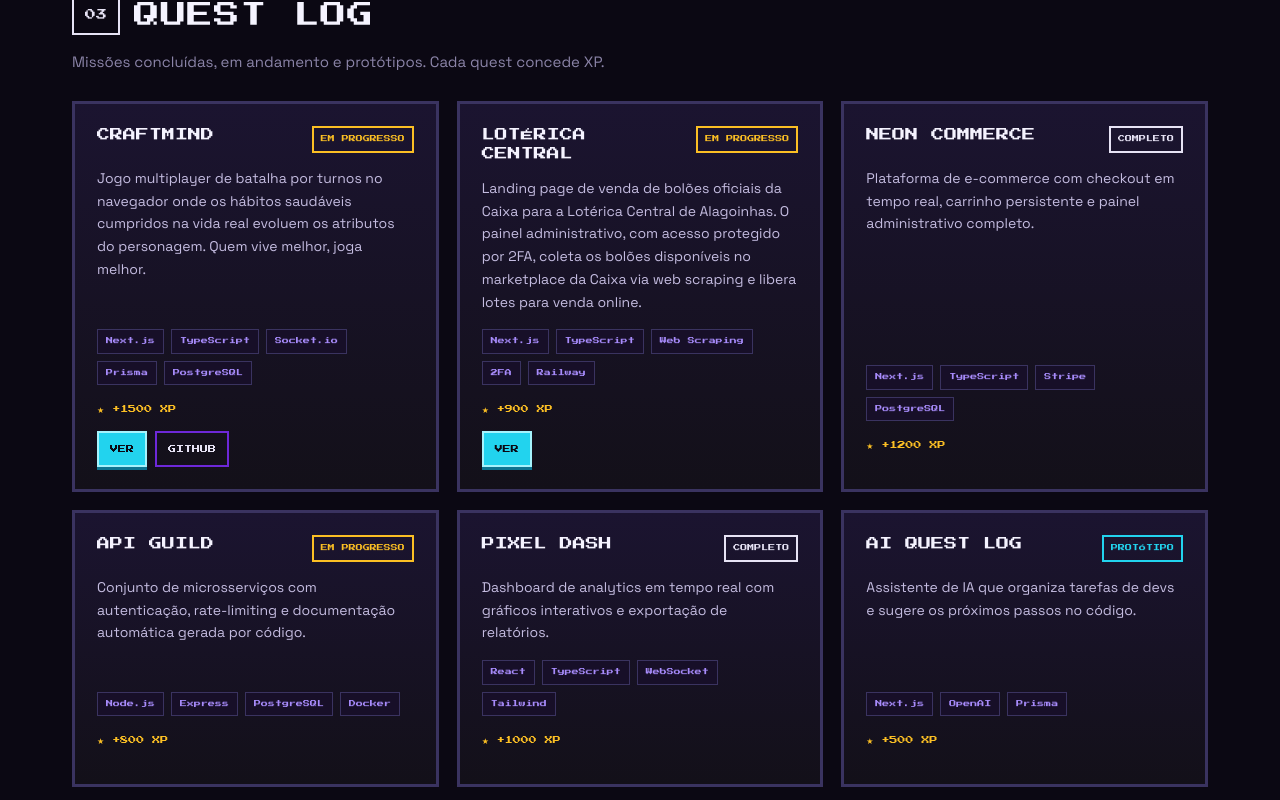
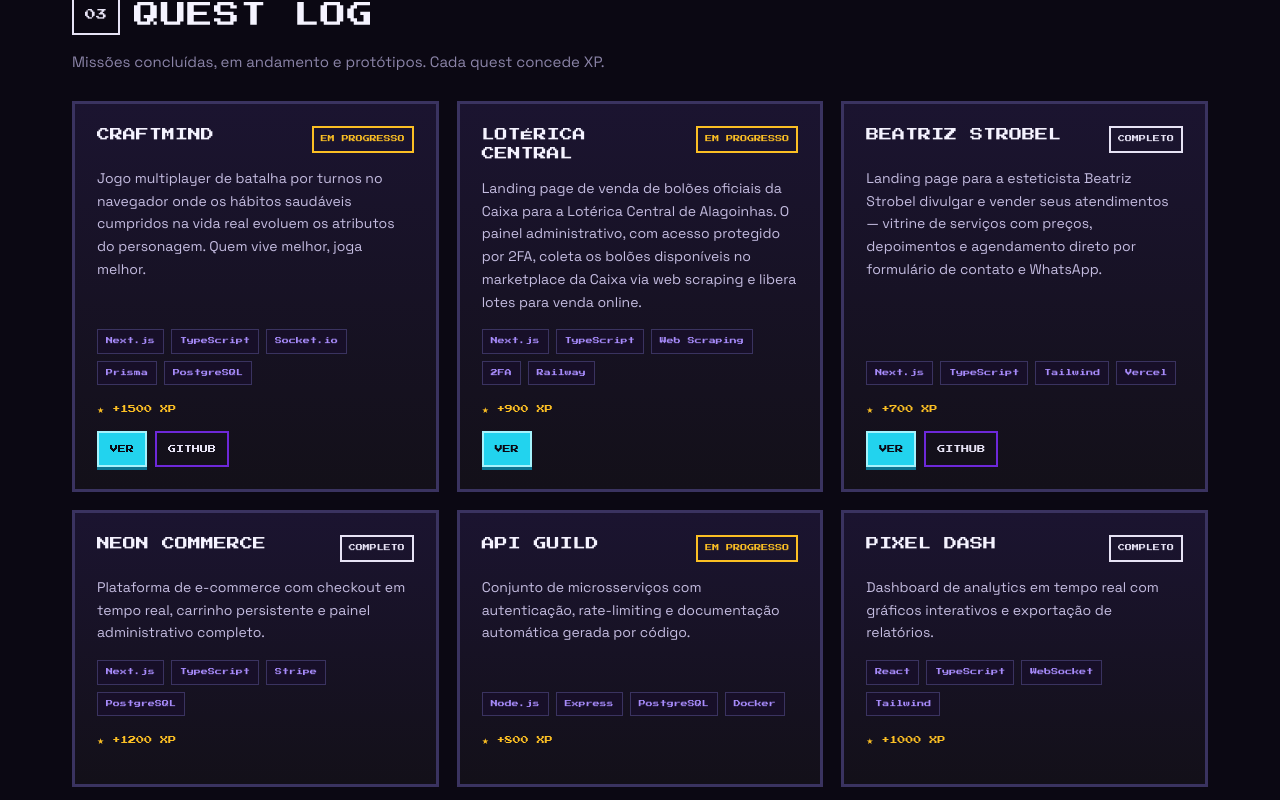
Before and after one commit to PeuAlmeidaDev/pedro.dev, a React (Vite) app: page / in a window 1280 px wide. Shown: the part 2400-3200 px from the top of the page. Built offline with nearby package versions, Linux system fonts and the light colour scheme.

Commit message:
content(projects): add Beatriz Strobel aesthetics landing

```diff
--- a/src/data/projects.ts
+++ b/src/data/projects.ts
@@ -24,6 +24,16 @@ export const projects: Project[] = [
     xp: 900,
     demoUrl: 'https://landingpage-lotericacentral-production.up.railway.app/',
     // repoUrl: privado (404) — adicionar quando o repositório for público
+  },
+  // Projeto real — landing em produção (Vercel).
+  {
+    name: 'BEATRIZ STROBEL',
+    desc: 'Landing page para a esteticista Beatriz Strobel divulgar e vender seus atendimentos — vitrine de serviços com preços, depoimentos e agendamento direto por formulário de contato e WhatsApp.',
+    tech: ['Next.js', 'TypeScript', 'Tailwind', 'Vercel'],
+    status: 'COMPLETO',
+    xp: 700,
+    demoUrl: 'https://beatrizstrobel-estetica.vercel.app/',
+    repoUrl: 'https://github.com/PeuAlmeidaDev/beatrizstrobel-estetica',
   },
   {
     name: 'NEON COMMERCE',
```
